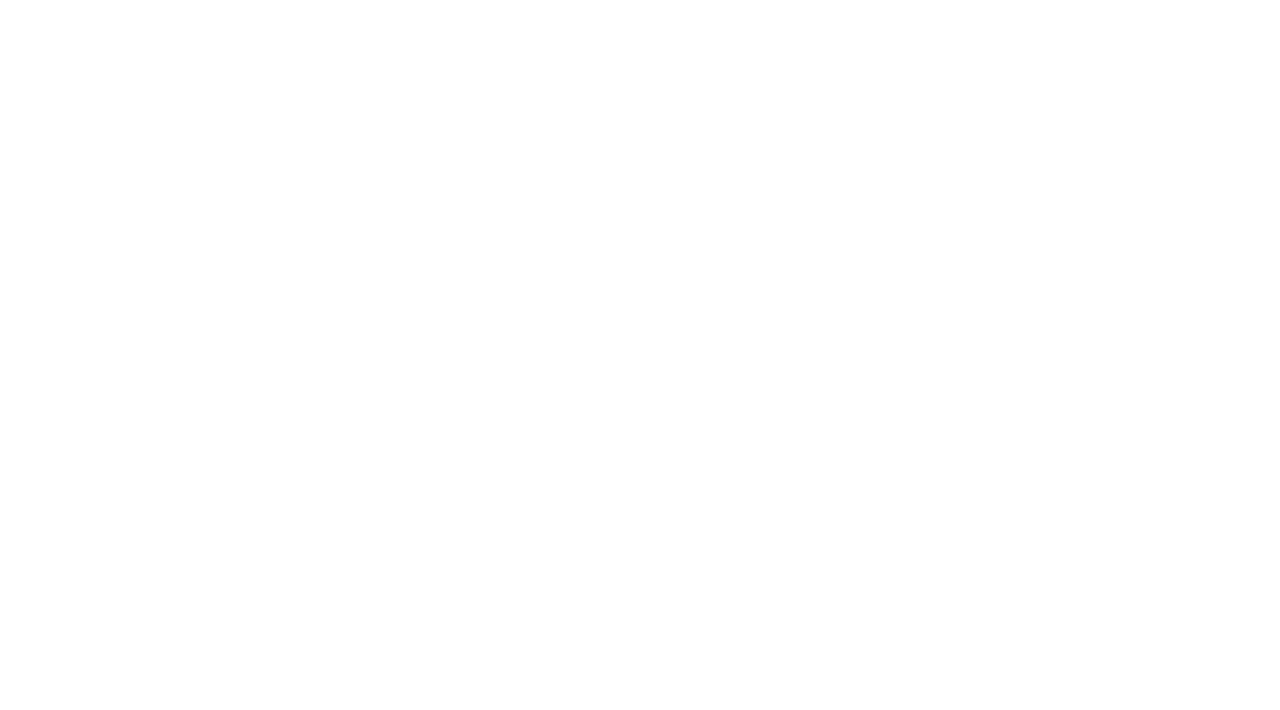
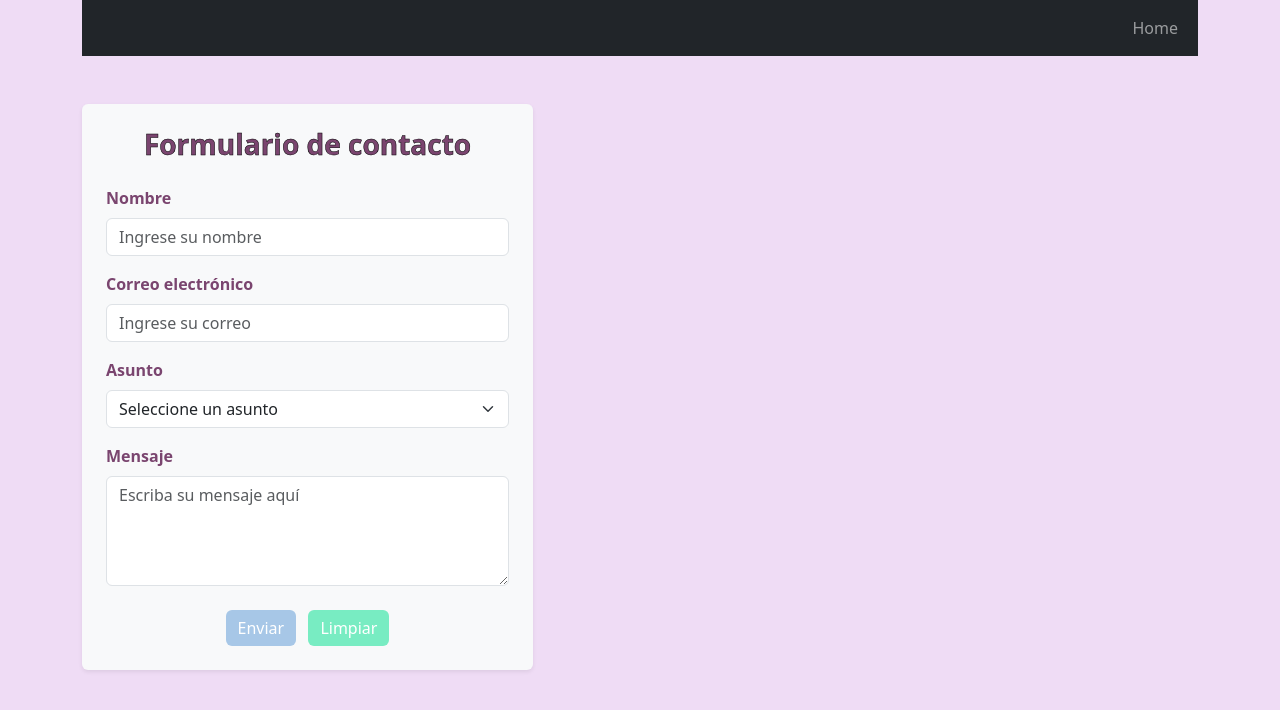
Before and after one commit to SebastianFonseca736/Proyecto-Fullstack-II, a plain HTML site: page contacto.html in a window 1280 px wide. Drawn offline with nearby package versions, Linux system fonts and the light colour scheme.

Commit message:
avance de contacto

```diff
--- a/contacto.html
+++ b/contacto.html
@@ -3,9 +3,69 @@
 <head>
   <meta charset="UTF-8" />
   <meta name="viewport" content="width=device-width, initial-scale=1" />
+  <link href="https://cdn.jsdelivr.net/npm/bootstrap@5.3.3/dist/css/bootstrap.min.css" rel="stylesheet">
+  <script src="https://cdn.jsdelivr.net/npm/bootstrap@5.3.3/dist/js/bootstrap.bundle.min.js"></script>
+  <link rel="stylesheet" href="css/estilos.css">
   <title>CONTACTO</title>
 </head>
 <body>
-
+  <div class="container">
+    <!-- Navbar -->
+    <nav class="navbar navbar-expand-sm bg-dark navbar-dark mb-3">
+      <div class="container-fluid">
+        <button class="navbar-toggler" type="button" data-bs-toggle="collapse" data-bs-target="#collapsibleNavbar">
+          <span class="navbar-toggler-icon"></span>
+        </button>
+        <div class="collapse navbar-collapse" id="collapsibleNavbar">
+          <ul class="navbar-nav ms-auto">
+            <li class="nav-item">
+              <a class="nav-link" href="pagina-principal-home.html">Home</a>
+            </li>
+          </ul>
+        </div>
+      </div>
+    </nav>
+    <!-- Formulario de contacto -->
+    <div class="row mt-5">
+      <div class="col-md-5">
+        <form action="" method="post" id="contacto" class="formulario-fondo p-4 rounded shadow-sm bg-light">
+          <h3 class="titulo3 text-center mb-4 borde">Formulario de contacto</h3>
+          <!-- Nombre -->
+          <div class="form-group mb-3">
+            <label for="nombre" class="form-label etiqueta">Nombre</label>
+            <input type="text" class="form-control" id="nombre" name="nombre" placeholder="Ingrese su nombre" required>
+          </div>
+          <!-- Email -->
+          <div class="form-group mb-3">
+            <label for="email" class="form-label etiqueta">Correo electrónico</label>
+            <input type="email" class="form-control" id="email" name="email" placeholder="Ingrese su correo" required>
+          </div>
+          <!-- Asunto -->
+          <div class="form-group mb-3">
+            <label for="asunto" class="form-label etiqueta">Asunto</label>
+            <select class="form-select" id="asunto" name="asunto" required>
+              <option value="" disabled selected>Seleccione un asunto</option>
+              <option value="problemas_pedido">Problemas con un pedido</option>
+              <option value="consulta_precios">Consulta sobre precios</option>
+              <option value="reclamos">Reclamos</option>
+              <option value="consultas">Consultas</option>
+              <option value="otros">Otros</option>
+            </select>
+          </div>
+          <!-- Mensaje -->
+          <div class="form-group mb-3">
+            <label for="mensaje" class="form-label etiqueta">Mensaje</label>
+            <textarea class="form-control" id="mensaje" name="mensaje" rows="4" placeholder="Escriba su mensaje aquí" required></textarea>
+          </div>
+          <!-- Botones -->
+          <div class="text-center mt-4">
+            <input type="submit" value="Enviar" class="btn btn-outline-success me-2">
+            <input type="reset" value="Limpiar" class="btn btn-outline-warning">
+          </div>
+        </form>
+      </div>
+      <div class="col-md-7"></div>
+    </div>
+  </div>
 </body>
 </html>
--- a/css/estilos.css
+++ b/css/estilos.css
@@ -10,6 +10,13 @@ body {
 
 .titulo2 {
   color: #B5EAD7; /* verde menta */
+  font-weight: bolder ;
+  text-align: center;
+
+}
+
+.titulo3 {
+  color: #7a456f; /* morado */
   font-weight: bolder ;
   text-align: center;
 
```
Also changed, not shown: iniciar-sesion.html (+2 -1 lines).
